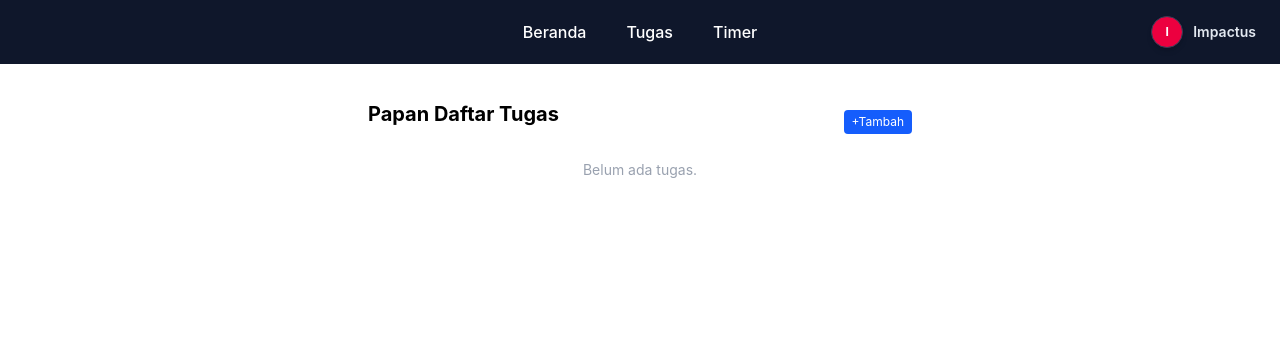
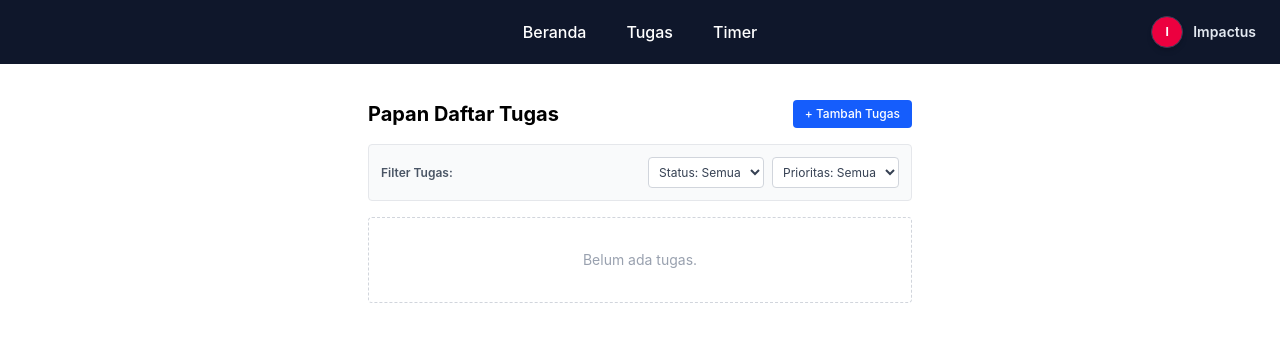
Before and after one commit to nelsonsptr/capstone-impactus, a React (Vite) app: page /#/Tugas in a window 1280 px wide. Shown: the top 342 px of the page. Built offline with nearby package versions, Linux system fonts and the light colour scheme.

Commit message:
feat: menambahkan fitur filter pada papan tugas

```diff
--- a/src/pages/Tugas.jsx
+++ b/src/pages/Tugas.jsx
@@ -31,6 +31,10 @@ export function Tugas(){
   const [tasks, setTasks] = useState(bacaDaftarTugas);
   const [pesanPopup, setPesanPopup] = useState('');
 
+  // --- STATE UNTUK FITUR FILTER ---
+  const [filterStatus, setFilterStatus] = useState('Semua');
+  const [filterPriority, setFilterPriority] = useState('Semua');
+
   // Tampilkan notifikasi yang dikirim dari halaman lain (misal InputTugas)
   useEffect(() => {
     if (location.state?.pesan) {
@@ -40,8 +44,7 @@ export function Tugas(){
     }
   }, [location.state]);
 
-
-  // State untuk Modal Edit
+  // --- STATE UNTUK MODAL EDIT ---
   const [isModalOpen, setIsModalOpen] = useState(false);
   const [currentTask, setCurrentTask] = useState(null);
 
@@ -74,7 +77,6 @@ export function Tugas(){
     localStorage.setItem('daftarTugas', JSON.stringify(tasks));
   }, [tasks]);
 
-
   // --- FITUR UBAH STATUS TUGAS ---
   const handleStatusChange = (id, newStatus) => {
     setTasks(tasks.map((task) => task.id === id ? { ...task, status: newStatus } : task));
@@ -99,24 +101,63 @@ export function Tugas(){
     }
   };
 
+  // --- LOGIKA FILTER TUGAS ---
+  const filteredTasks = tasks.filter((task) => {
+    const matchStatus = filterStatus === 'Semua' || task.status === filterStatus;
+    const matchPriority = filterPriority === 'Semua' || task.priority === filterPriority;
+    return matchStatus && matchPriority;
+  });
+
   return (
     <div className="max-w-xl mx-auto p-4">
-      <div className="flex justify-between items-center w-full">
-        <h1 className="text-xl font-bold mb-4">Papan Daftar Tugas</h1>
+      {/* Header & Tombol Tambah */}
+      <div className="flex justify-between items-center w-full mb-4">
+        <h1 className="text-xl font-bold">Papan Daftar Tugas</h1>
         <button
           type="button"
           onClick={() => navigate('/InputTugas')}
-          className="bg-blue-600 text-white px-2 py-1 rounded text-xs hover:bg-blue-700"
+          className="bg-blue-600 text-white px-3 py-1.5 rounded text-xs font-medium hover:bg-blue-700 transition-colors"
         >
-          +Tambah
+          + Tambah Tugas
         </button>
       </div>
+
+      {/* --- BARIS FILTER TUGAS --- */}
+      <div className="bg-gray-50 border border-gray-200 p-3 rounded mb-4 flex flex-wrap gap-3 items-center justify-between">
+        <span className="text-xs font-semibold text-gray-600">Filter Tugas:</span>
+        <div className="flex gap-2">
+          {/* Filter Status */}
+          <select
+            value={filterStatus}
+            onChange={(e) => setFilterStatus(e.target.value)}
+            className="border border-gray-300 p-1.5 rounded text-xs bg-white text-gray-700 cursor-pointer focus:outline-none focus:ring-1 focus:ring-blue-500"
+          >
+            <option value="Semua">Status: Semua</option>
+            <option value="Belum Selesai">Belum Selesai</option>
+            <option value="Dalam Proses">Dalam Proses</option>
+            <option value="Selesai">Selesai</option>
+          </select>
+
+          {/* Filter Prioritas */}
+          <select
+            value={filterPriority}
+            onChange={(e) => setFilterPriority(e.target.value)}
+            className="border border-gray-300 p-1.5 rounded text-xs bg-white text-gray-700 cursor-pointer focus:outline-none focus:ring-1 focus:ring-blue-500"
+          >
+            <option value="Semua">Prioritas: Semua</option>
+            <option value="Tinggi">Tinggi</option>
+            <option value="Sedang">Sedang</option>
+            <option value="Rendah">Rendah</option>
+          </select>
+        </div>
+      </div>
+
       {/* DAFTAR TUGAS */}
       <div className="space-y-3">
-        {tasks.map((task) => (
+        {filteredTasks.map((task) => (
           <div
             key={task.id}
-            className="p-3 border border-gray-200 rounded bg-white space-y-2"
+            className="p-3 border border-gray-200 rounded bg-white space-y-2 shadow-sm hover:shadow transition-shadow"
           >
             {/* Header Tugas: Badge Prioritas, Judul, & Tombol Aksi */}
             <div className="flex items-start justify-between gap-2">
@@ -150,7 +191,7 @@ export function Tugas(){
               <div className="flex items-center gap-1.5 shrink-0">
                 <button
                   onClick={() => handleOpenEditModal(task)}
-                  className="bg-amber-500 text-white px-2 py-1 rounded text-xs hover:bg-amber-600"
+                  className="bg-amber-500 text-white px-2 py-1 rounded text-xs hover:bg-amber-600 transition-colors"
                 >
                   Edit
                 </button>
@@ -167,7 +208,7 @@ export function Tugas(){
 
                 <button
                   onClick={() => handleDeleteTask(task.id)}
-                  className="bg-red-500 text-white px-2 py-1 rounded text-xs hover:bg-red-600"
+                  className="bg-red-500 text-white px-2 py-1 rounded text-xs hover:bg-red-600 transition-colors"
                 >
                   Hapus
                 </button>
@@ -181,10 +222,15 @@ export function Tugas(){
           </div>
         ))}
 
-        {tasks.length === 0 && (
-          <p className="text-center text-gray-400 text-sm py-4">
-            Belum ada tugas.
+        {/* Jika Tidak Ada Tugas yang Cocok */}
+        {filteredTasks.length === 0 && (
+          <div className="text-center py-8 border border-dashed border-gray-300 rounded">
+            <p className="text-gray-400 text-sm">
+              {tasks.length === 0
+                ? 'Belum ada tugas.'
+                : 'Tidak ada tugas yang sesuai dengan filter ini.'}
             </p>
+          </div>
         )}
       </div>
 
```
Lines whose indentation alone changed are shown as unchanged.
